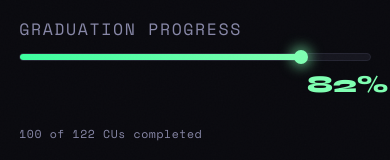
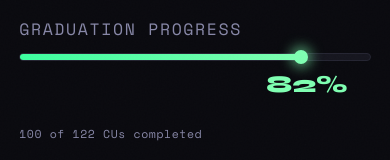
Before and after one commit to elliottph2772/eternalhalflife, a React (Vite) app: page / in a window 390 px wide. Shown: the part 342-502 px from the top of the page. Built offline with nearby package versions, Linux system fonts and the light colour scheme.

Commit message:
progress transition speed and mobile position fixed

```diff
--- a/src/App.css
+++ b/src/App.css
@@ -157,15 +157,15 @@ main {
 }
 .progress-pct-follow {
   position: absolute;
-  right: 0;
   top: calc(100% + 10px);
-  transform: translateX(50%);
+  transform: translateX(-50%);
   font-family: var(--fhead), sans-serif;
   font-weight: 800;
   font-size: 2rem;
   color: var(--accent);
   white-space: nowrap;
   pointer-events: none;
+  transition: left 4s cubic-bezier(0.16, 1, 0.3, 1);
 }
 .progress-track {
   height: 8px;
@@ -180,7 +180,7 @@ main {
   background: linear-gradient(90deg, #3dffa0, #7fffb2);
   border-radius: 99px;
   position: relative;
-  transition: width 2.5s cubic-bezier(0.16, 1, 0.3, 1);
+  transition: width 4s cubic-bezier(0.16, 1, 0.3, 1);
 }
 .progress-glow {
   position: absolute; right: -1px; top: 50%;
@@ -454,7 +454,7 @@ main {
   nav { padding: 0 1rem; }
   .nav-logo { font-size: 0.9rem; }
   .nav-btn { padding: 6px 8px; font-size: 0.82rem; }
-  .progress-pct-follow { font-size: 1.5rem; right: auto; left: 100%; transform: none; }
+  .progress-pct-follow { font-size: 1.5rem; }
 
   /* course cards — 2 per row */
   .courses-grid {
--- a/src/App.jsx
+++ b/src/App.jsx
@@ -111,11 +111,12 @@ function HomePage() {
   const completedCUs = courses.reduce((sum, c) => sum + c.cus, 0)
   const pct = Math.round((completedCUs / WGU_TOTAL_CUS) * 100)
   const [displayPct, setDisplayPct] = useState(0)
+  const [labelPos, setLabelPos] = useState(0)
 
   useEffect(() => {
     let frame
     let startTime = null
-    const duration = 2500
+    const duration = 4000
     function easeOut(t) { return t === 1 ? 1 : 1 - Math.pow(2, -10 * t) }
     const tick = (timestamp) => {
       if (!startTime) startTime = timestamp
@@ -125,6 +126,11 @@ function HomePage() {
     }
     const timeout = setTimeout(() => { frame = requestAnimationFrame(tick) }, 300)
     return () => { clearTimeout(timeout); cancelAnimationFrame(frame) }
+  }, [pct])
+
+  useEffect(() => {
+    const t = setTimeout(() => setLabelPos(pct), 50)
+    return () => clearTimeout(t)
   }, [pct])
 
   useEffect(() => {
@@ -152,10 +158,10 @@ function HomePage() {
           <span className="progress-label">Graduation Progress</span>
         </div>
         <div className="progress-track">
-          <div className="progress-fill" style={{ width: `${displayPct}%` }}>
+          <div className="progress-fill" style={{ width: `${labelPos}%` }}>
             <span className="progress-glow" />
-            <span className="progress-pct-follow">{displayPct}%</span>
           </div>
+          <span className="progress-pct-follow" style={{ left: `${labelPos}%` }}>{displayPct}%</span>
         </div>
         <div className="progress-note">{completedCUs} of {WGU_TOTAL_CUS} CUs completed</div>
       </div>
```
